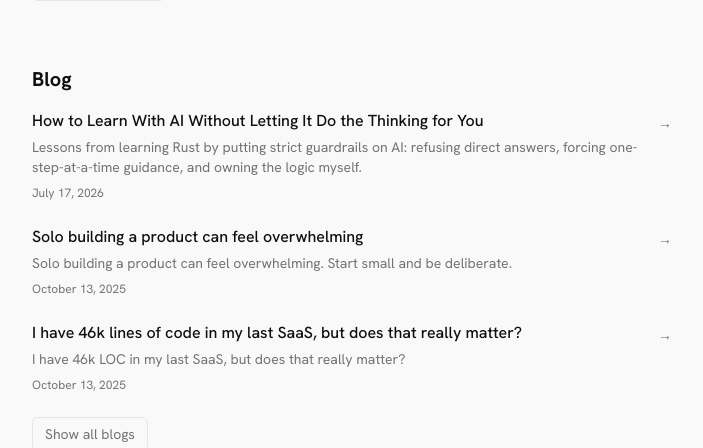
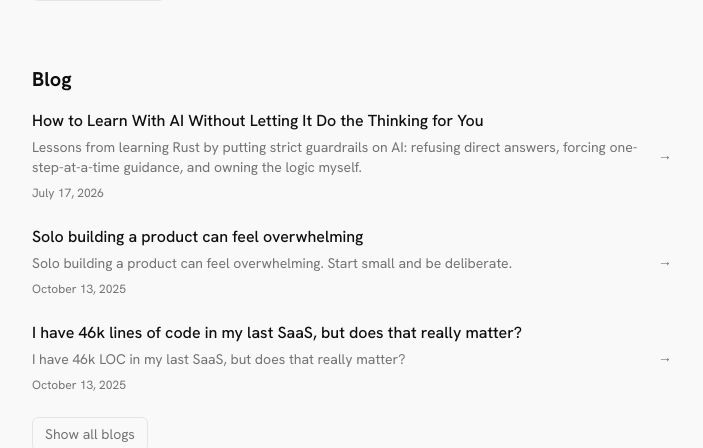
Before and after one commit to shaurya35/portfolio, a Next.js app in the folder apps/web/: page / in a window 1280 px wide. Shown: the part 1451-1899 px from the top of the page, without its empty margins (288-991 px from the left). Built offline with nearby package versions, Linux system fonts and the light colour scheme.

Commit message:
fix(web): center blog homepage arrow against wrapped titles

```diff
--- a/apps/web/components/sections/blog.tsx
+++ b/apps/web/components/sections/blog.tsx
@@ -15,9 +15,9 @@ export function Blog() {
               href={post.href}
               target="_blank"
               rel="noreferrer"
-              className="group flex items-start justify-between gap-4"
+              className="group flex items-center justify-between gap-4"
             >
-              <div>
+              <div className="min-w-0">
                 <h3 className="font-medium transition-colors group-hover:text-accent">
                   {post.title}
                 </h3>
@@ -26,7 +26,7 @@ export function Blog() {
                   {formatDate(post.date)}
                 </p>
               </div>
-              <span className="mt-1 shrink-0 text-sm text-muted-foreground transition-colors group-hover:text-accent">
+              <span className="shrink-0 text-sm text-muted-foreground transition-colors group-hover:text-accent">
                 →
               </span>
             </a>
```
